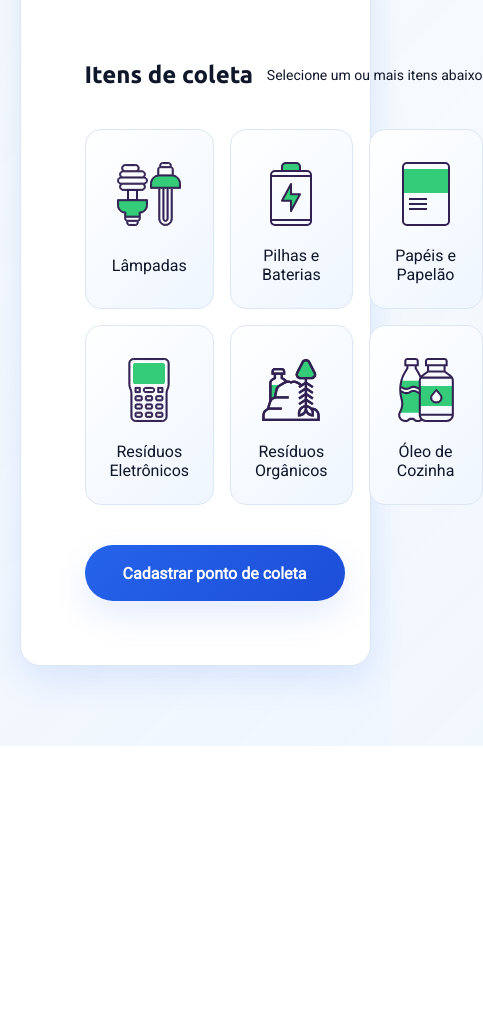
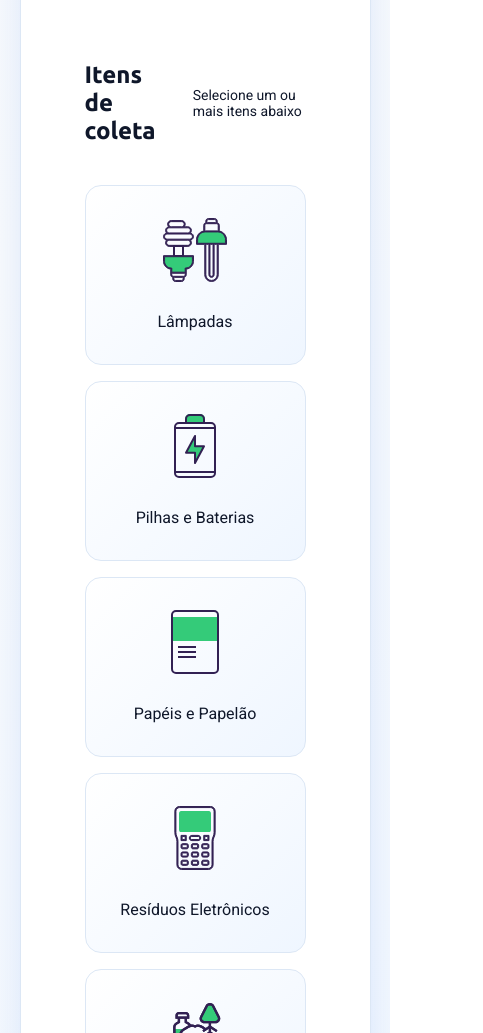
Before and after one commit to danton2000/descartecerto, a website: page src/views/create-point.html in a window 390 px wide. Shown: the part 1810-2843 px from the top of the page, 483 px wide, since content can reach past the window. Before the commit the page ends 2556 px from the top, so only its background shows below. Drawn offline with nearby package versions, Linux system fonts and the light colour scheme; files that its build step writes are made by us from their sources; no server answers.

Commit message:
subindo projeto completo

```diff
--- a/public/styles/responsive.css
+++ b/public/styles/responsive.css
@@ -11,7 +11,7 @@
 
     #page-home header a{
         position: absolute;
-        bottom: 48px;
+        /* bottom: 48px; */
         left: 50%;
         transform: translateX(-50%);
     }
@@ -22,6 +22,14 @@
 
     #page-search-results .cards{
         grid-template-columns: 1fr;
+    }
+
+    .items-grid{
+        grid-template-columns: 1fr;
+    }
+
+    form legend span{
+        margin-left: 20px;
     }
 
     #page-search-results .cards img{
@@ -35,6 +43,10 @@
     #page-create-point .field-group .field + .field{
         margin-left: 0;
     }
+
+    form button{
+        width: 100%;
+    }
 }
 
 @media(min-width: 1700px){
@@ -47,4 +59,9 @@
     #page-home{
         background-position-y: 200px;
     }
+
+    #page-home main a{
+        margin-bottom: 40px;
+        max-width: 100%;
+    }
 }
```
